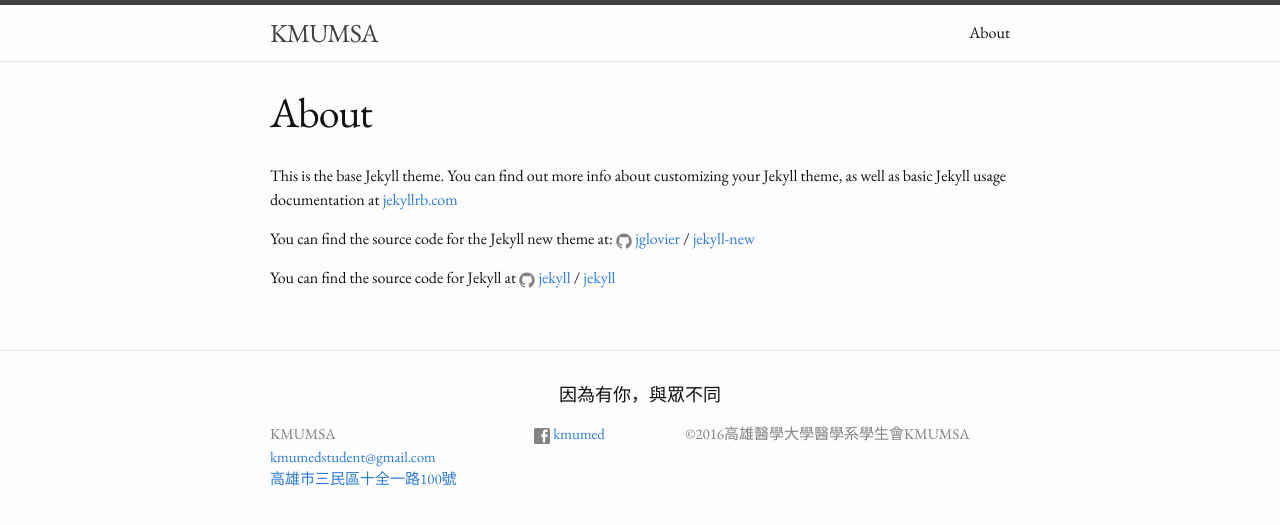
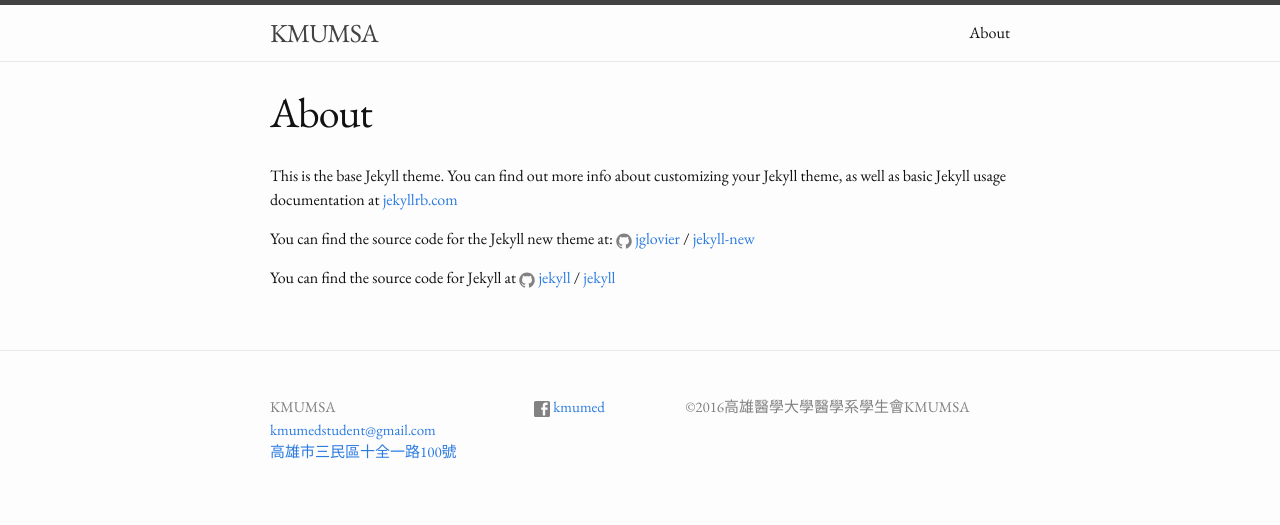
Before and after one commit to HsuYR/msasite, a Jekyll site: the page built from about.md, in a window 1280 px wide. Shown: the top 525 px of the page. Built offline with Jekyll 4.4.1, drawn with Linux system fonts in a browser that asks for light colours; some web fonts are replaced.

Commit message:
Remove slogan

```diff
--- a/_config.yml
+++ b/_config.yml
@@ -18,7 +18,7 @@
 github_username:
 facebook_username: kmumed
 address: 高雄市三民區十全一路100號
-slogan: 因為有你，與眾不同
+slogan:
 
 # Build settings
 markdown: kramdown
```
